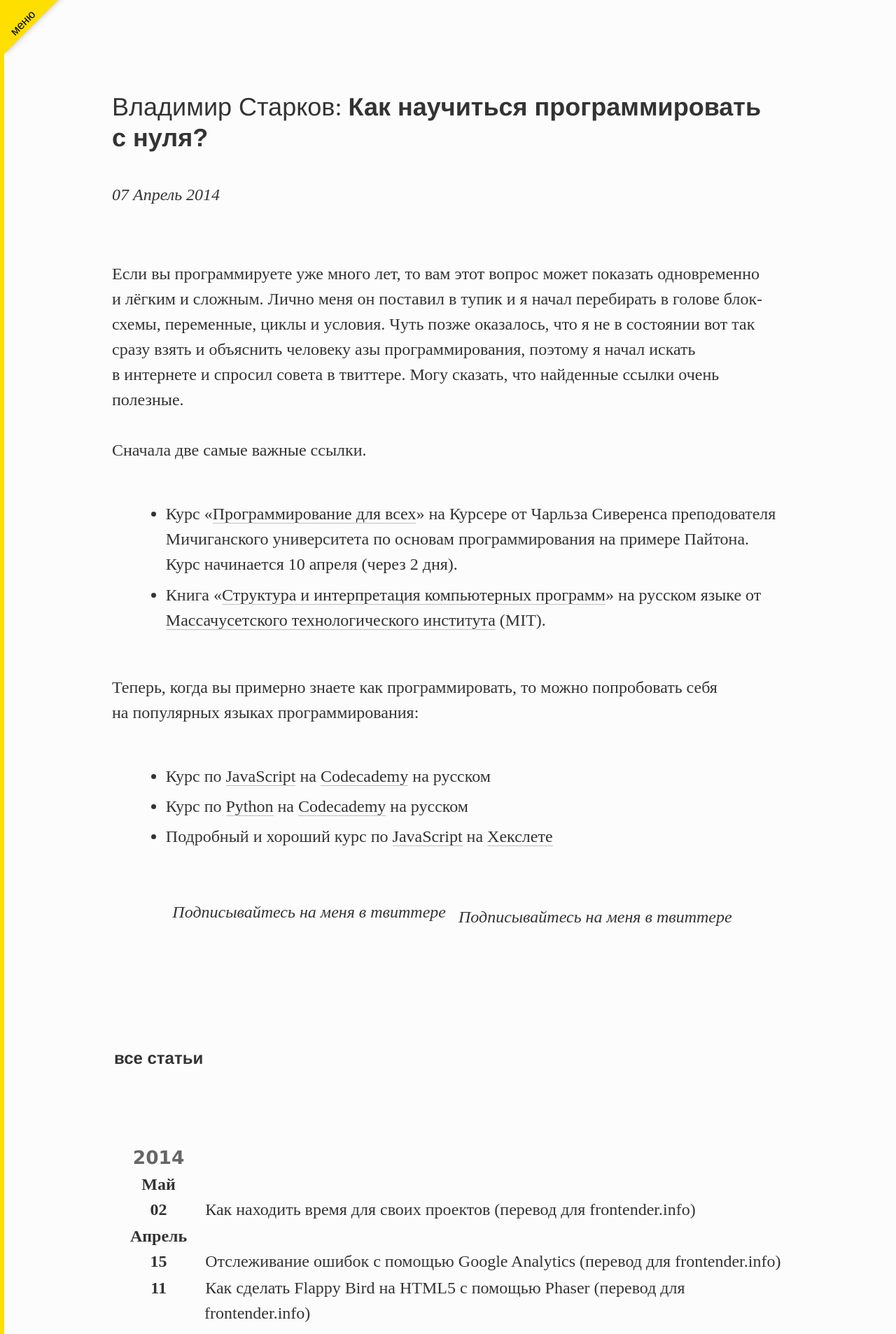
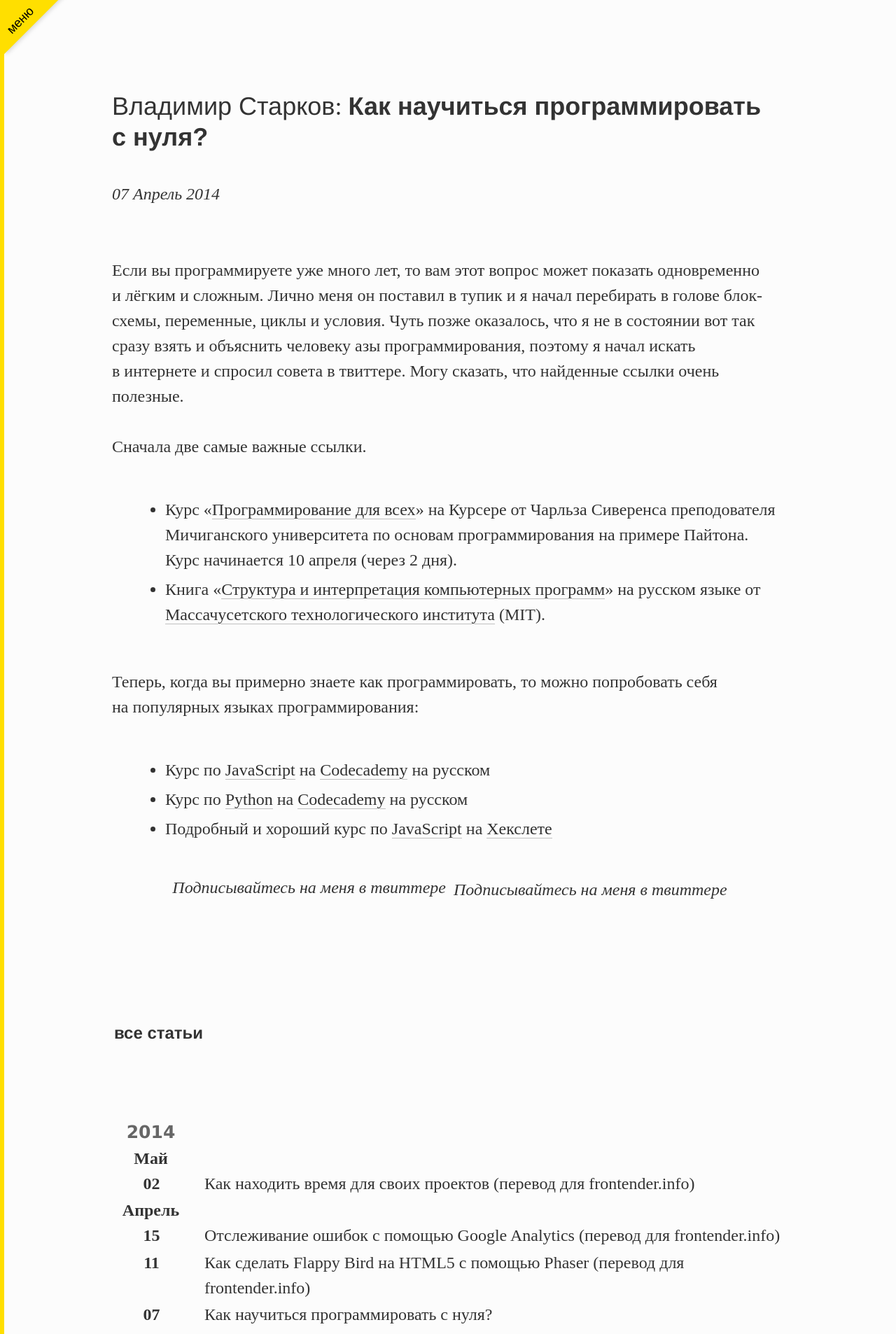
Before and after one commit to iamstarkov/vstarkov.ru, a Jekyll site: the page built from index.html, in a window 1280 px wide. Shown: the top 1906 px of the page at 70% size. Built offline with Jekyll 4.4.1, drawn with Linux system fonts in a browser that asks for light colours; comment, search, counter and statistics services are not loaded.

Commit message:
removed ems and rems

```diff
--- a/_includes/head.html
+++ b/_includes/head.html
@@ -3,6 +3,7 @@
 
 <meta http-equiv="X-UA-Compatible" content="IE=edge,chrome=1" />
 <meta name="viewport" content="width=device-width">
+<meta name="viewport" content="width=device-width, initial-scale=1.0, minimum-scale=1.0, maximum-scale=1.0, user-scalable=no" >
 
 
 <link href="/css/style.css" rel="stylesheet" media="screen, print" />
--- a/css/style.css
+++ b/css/style.css
@@ -1,92 +1,50 @@
 html {
-    box-shadow: inset 0.5rem 0 #ffdf00;
-}
-
-
-html {
-    font-size: 55%; /* 1 */
-    -webkit-text-size-adjust: 55%; /* 2 */
-    -ms-text-size-adjust: 55%; /* 2 */
-}
-@media screen and (min-width: 480px) {
-    html {
-        font-size: 68%; /* 1 */
-        -webkit-text-size-adjust: 68%; /* 2 */
-        -ms-text-size-adjust: 68%; /* 2 */
-    }
-}
-
-@media screen and (min-width: 1024px) {
-    html {
-        font-size: 75%; /* 1 */
-        -webkit-text-size-adjust: 75%; /* 2 */
-        -ms-text-size-adjust: 75%; /* 2 */
-    }
+    box-shadow: inset 6px 0 #ffdf00;
+    font-size: 12px;
 }
 
 body {
-    font-size: 16px;
-    font-size: 1.6rem;
+    text-shadow: 0 1px 0 #fff;
+    background: #fcfcfc;
     margin: 0;
-    background: #fcfcfc;
-
-    text-shadow: 0 1px 0 #fff;
-}
-
-
-body {
     font-family: 'Hoefler Text', 'Times New Roman', Times, serif;
-    font-size: 20px;
-    font-size: 2rem;
+    font-size: 24px;
     color: #333;
-    line-height: 1.5;
+    line-height: 36px;
 }
 
 .container {
+    box-sizing: border-box;
     padding: 0 18px;
-    padding: 0 1.8rem;
-    box-sizing:border-box;
-    -moz-box-sizing:border-box;
 }
 
-@media screen and (min-width: 480px) {
+@media screen and (min-device-width: 480px) {
     .container {
         padding: 0 35px;
-        padding: 0 3.5rem;
     }
 
 }
 
-@media screen and (min-width: 1024px) {
+@media screen and (min-device-width: 1024px) {
     .container {
-        padding: 0 64px;
-        padding: 0 6.4rem;
+        padding: 0 76.8px;
     }
 
 }
 
 .content {
-    max-width: 40em;
+    max-width: 960px;
     margin: 0 auto;
 }
 
 
 .heading-wrap {
-    padding: 5px 0 10px 0;
-    padding: 0.5rem 0 1rem 0;
-    margin: 24px 0;
-    margin: 2.4rem 0;
-    font-size: 30px;
-    font-size: 3rem;
-    line-height: 1.2;
+    padding: 5px 0 12px 0;
+    margin: 28.8px 0;
+    font-size: 36px;
+    line-height: 43.2px;
     color: #333;
 }
-
-/*
-.heading--primary {
-    text-transform: lowercase;
-}
-*/
 
 .heading {
     display: inline;
@@ -96,24 +54,12 @@
     font-weight: normal;
 }
 
-/*
-.entry .h1,
-.entry .h2,
-.entry .h3,
-.entry .h4,
-.entry .h5,
-.entry .h6 {
-}
-*/
-
 .entry .h1 {
     font-size: 20px;
-    font-size: 2rem;
     font-family: Helvetica, sans-serif;
     color: #333;
     font-weight: normal;
     padding: 20px 0 0 0;
-    padding: 2rem 0 0 0;
     margin: 14.4px 0;
     margin: 1.44rem 0;
 }
@@ -149,19 +95,15 @@
 .entry .h4 {
     font-family: Georgia, "Times New Roman", Times, serif;
     font-size: 20px;
-    font-size: 2rem;
     color: #000;
     margin: 26px 0;
-    margin: 2.6rem 0;
 }
 
 .entry .h5,
 .entry .h6 {
     font-size: 12px;
-    font-size: 1.2rem;
     color: #000;
     margin: 20px 0;
-    margin: 2rem 0;
 }
 
 .entry .h6 {
@@ -190,8 +132,7 @@
 
 p {
     line-height: 1.5;
-    margin: 30px auto;
-    margin: 3rem auto;
+    margin: 36px auto;
     text-indent: 0;
 }
 
@@ -225,19 +166,16 @@
 .timeline__day::before {
     text-align: center;
     width: 111px;
-    width: 11.1rem;
     content: attr(data-text);
     display: block;
 }
 
 .timeline__heading {
     padding: 5px 0 10px 0;
-    margin: 7.23em 0 0.83em;
 
-    font-size: 20px;
-    font-size: 2rem;
+    font-size: 24px;
 
-    line-height: 1em;
+    line-height: 24px;
     color: #333;
     text-transform: lowercase;
 
@@ -246,8 +184,8 @@
     font-family: 'Helvetica Neue', sans-serif;
     font-weight: bold;
     text-align: center;
-    width: 111px;
-    width: 11.1rem;
+    width: 133px;
+    margin: 173px 0 19px;
 }
 
 .timeline__list {
@@ -257,11 +195,10 @@
 }
 
 .timeline__year::before {
-    margin-top: 3em;
+    margin-top: 81px;
     color: #666;
     font-family: Verdana, sans-serif;
-    font-size: 22px;
-    font-size: 2.2rem;
+    font-size: 25px;
     font-weight: bold;
 }
 
@@ -272,31 +209,25 @@
 
 .timeline__day::before {
     float: left;
-    margin-left: -110px;
-    margin-left: -11.0rem;
+    margin-left: -131px;
 }
 
 .timeline__item {
-    padding: 1px 0;
-    padding: 0.1rem 0;
+    padding: 1.2px 0;
 }
 
 .timeline__post {
-    padding-left: 110px;
-    padding-left: 11rem;
+    padding-left: 132px;
 }
 
 .subscribe__wrap {
     padding-top: 20px;
-    padding-top: 2rem;
     margin: 24px 0;
-    margin: 2.4rem 0;
 }
 
 .subscribe__link {
     color: #333;
     font-size: 20px;
-    font-size: 2rem;
     font-weight: bold;
     text-transform: lowercase;
 }
@@ -306,7 +237,7 @@
 }
 
 .entry img {
-    max-width: 100%;
+    max-width: 100%
     display: block;
     margin: 1em auto;
 }
@@ -315,17 +246,16 @@
     border-left: 1px solid #A5ABAB;
     margin: 0;
     padding: 0 12px 0 12px;
-    padding: 0 1.2rem 0 1.2rem;
 }
 
 
 ol, ul {
-    padding: .5em 0 1em 1.2em;
+    padding: 12px 0 24px 18px;
 }
 
 @media screen and (min-width: 480px) {
     ol, ul {
-        padding-left: 3.2em;
+        padding-left: 76px;
     }
 
 }
@@ -334,7 +264,6 @@
 li {
     line-height: 1.5;
     padding: 6px 0 0 0;
-    padding: 0.6rem 0 0 0;
 }
 
 .post__date {
@@ -345,22 +274,20 @@
     color: #999;
 
     font-family: sans-serif;
-    /*font-size: .5;*/
 }
 
 .article-social .styled-link {
     color: inherit;
-    /* font-weight: bold; */
 }
 
 
 .around-nav {
-    margin: 3em 0;
+    margin: 20px 0;
 }
 
 .around-nav__next {
     text-align: right;
-    margin-bottom: .5em;
+    margin-bottom: 8px;
 }
 
 .around-nav__prev {
@@ -373,8 +300,8 @@
 
 .related-nav__title {
     font-weight: bold;
-    font-size: 16px;
-    font-size: 1.6rem;
+    font-size: 19.2px;
+    line-height: 28px;
     margin-bottom: 0;
 }
 
@@ -387,26 +314,26 @@
     font-style: italic;
     font-weight: 100;
     text-align: center;
-    margin: 2em ;
+    margin: 20px;
 }
 
 .follow__btn-wrap {
     display: inline-block;
     position: relative;
-    top: 0.3em;
-    left: 0.5em;
+    top: 3px;
+    left: 5px;
 }
 
 .menu {
     padding: 0;
     margin: 0;
 
-    margin-top: 24px;
-    margin-top: 2.4rem;
+    margin-top: 28.8px;
 }
 
 .menu__item {
     display: block;
+    padding-top: 7.2px;
 }
 
 .menu__link,
@@ -421,11 +348,10 @@
 .menu__link {
     display: block;
     color: #333;
-    padding: 0.2em .5em 0.2em 0.8em;
+    padding: 5px 14px 5px 23px;
 
-    font-size: 24px;
-    font-size: 2.4rem;
-    line-height: 1.2;
+    font-size: 28.8px;
+    line-height: 34.5px;
 
     font-family: 'Helvetica Neue', sans-serif;
 
@@ -503,16 +429,19 @@
     margin-right: -100%;
 }
 
+.post {
+    margin-bottom: 96px;
+}
+
 /**
  * MENU TOGGLER
  */
 
 .menu-toggler__out-wrap {
     overflow: hidden;
-    width: 80px;
-    width: 8rem;
-    height: 80px;
-    height: 8rem;
+    width: 96px;
+    height: 96px;
+    line-height: 36px;
 }
 
 .menu-toggler__wrap {
@@ -520,8 +449,8 @@
     overflow: hidden;
     display: block;
     position: relative;
-    height: 7em;
-    width: 7em;
+    height: 168px;
+    width: 168px;
 }
 
 .menu-toggler {
@@ -561,8 +490,7 @@
     right: 0;
     text-shadow: none;
 
-    font-size: 14px;
-    font-size: 1.4rem;
+    font-size: 18px;
     font-family: 'Helvetica Neue', sans-serif;
     color: #999;
 }
@@ -570,8 +498,3 @@
 .menu-toggler:hover:before {
     color: #000;
 }
-
-
-.post {
-    margin-bottom: 4em;
-}
```
Also changed, not shown: _layouts/default.html (line endings or trailing spaces).
